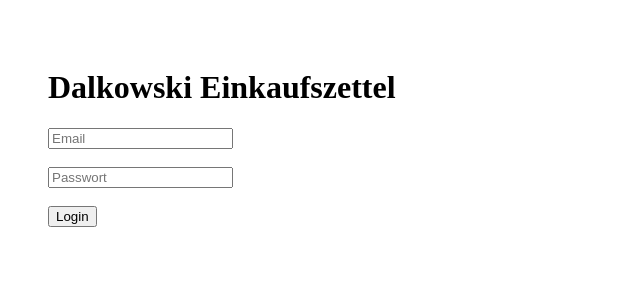
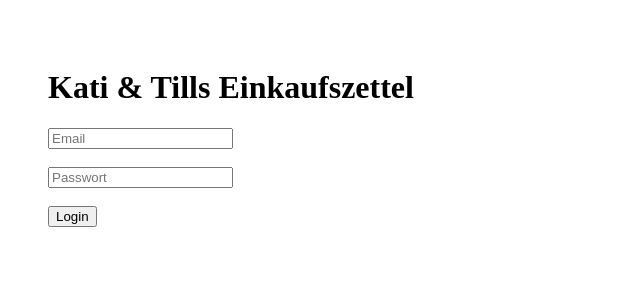
Before and after one commit to tilldalkowski/kditdi-einkauf, a Next.js app: page / in a window 1280 px wide. Shown: the top 300 px of the page, without its empty margins (0-640 px from the left). Built offline with nearby package versions, Linux system fonts and the light colour scheme; no server answers.

Commit message:
Update page.js

```diff
--- a/app/page.js
+++ b/app/page.js
@@ -29,7 +29,7 @@ export default function Home() {
   if (session) {
     return (
       <main style={{ padding: 40 }}>
-        <h1>Dalkowski Einkaufszettel</h1>
+        <h1>Kati & Tills Einkaufszettel</h1>
         <p>Willkommen.</p>
 
         <div style={{ display: 'flex', gap: 12 }}>
@@ -43,7 +43,7 @@ export default function Home() {
 
   return (
     <main style={{ padding: 40 }}>
-      <h1>Dalkowski Einkaufszettel</h1>
+      <h1>Kati & Tills Einkaufszettel</h1>
 
       <input
         placeholder="Email"
```
